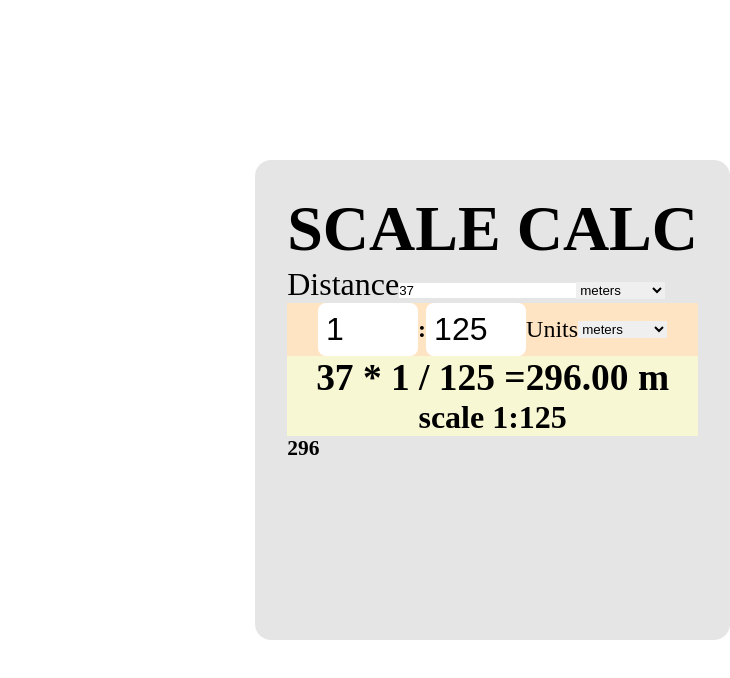
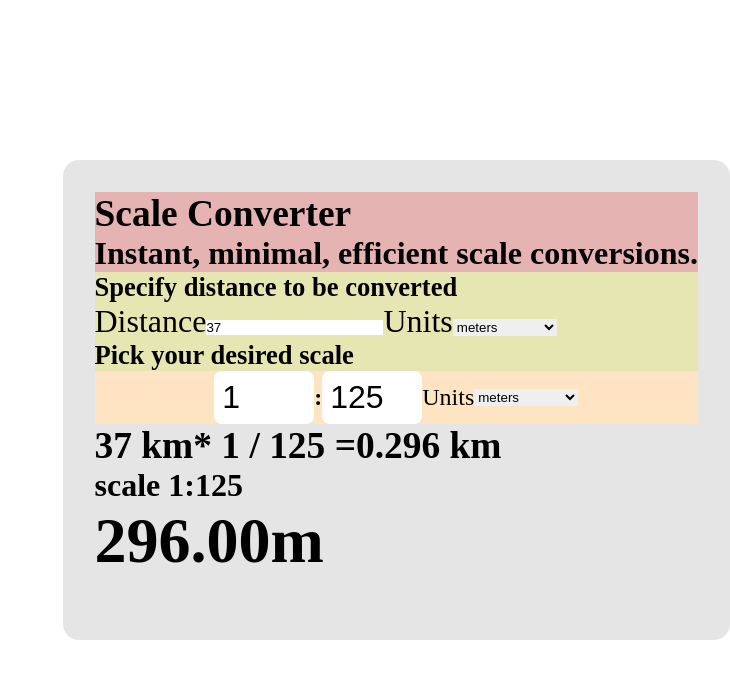
Before and after one commit to devtoti/archtools, a Next.js app: page / in a window 1280 px wide. Shown: the top 678 px of the page, without its empty margins (550-1280 px from the left). Built offline with nearby package versions, Linux system fonts and the light colour scheme.

Commit message:
Add body structure html

```diff
--- a/components/ScaleCalculator.js
+++ b/components/ScaleCalculator.js
@@ -18,6 +18,8 @@ export default function ScaleCalculator(props) {
   const [denominator, setDenominator] = useState(125)
   const [simplifiedRatio, setSimplifiedRatio] = useState({ n: 0, d: 0 })
 
+  let ratio = +numerator / +denominator
+  let sameUnitsResult = userValue * ratio
 
   useEffect(() => {
 
@@ -76,38 +78,62 @@ export default function ScaleCalculator(props) {
   return (
 
     <div className={styles.container}>
-      <h1>SCALE CALC</h1>
-      <label htmlFor="user">Distance</label>
-      <input type="number" id="user" placeholder="user input" value={userValue} onChange={(e) => setUserValue(Number(e.target.value))} />
+      <div className={styles.header}>
+        <h3><span>Scale</span> Converter</h3>
+        <h4>Instant, minimal, efficient scale conversions.</h4>
+        <hr></hr>
+      </div>
+      <div className={styles.body}>
+        <h5 className={styles.instruction}>Specify distance to be converted</h5>
+      <label htmlFor="real-length">Distance</label>
+      <input type="number" id="real-length" placeholder="user input" value={userValue} onChange={(e) => setUserValue(Number(e.target.value))} />
 
-      <select id="units" ref={userRef} onChange={() => setUserUnits(userRef.current.value)}>
+      <label htmlFor="initial-units">Units</label>
+      <select id="initial-units" ref={userRef} onChange={() => setUserUnits(userRef.current.value)}>
+        <optgroup label="International">
           <option value="mm">milimeters</option>
           <option value="cm">centimeters</option>
           <option value="m" selected>meters</option>
           <option value="km">kilometers</option>
+        </optgroup>
+        <optgroup label="Imperial">
+          <option value="in">inches</option>
+          <option value="ft">feet</option>
+          <option value="yd">yards</option>
+          <option value="mi">miles</option>
+        </optgroup>
       </select>
       <br></br>
+        <h5 className={styles.instruction}>Pick your desired scale</h5>
       <div className={styles.inputs__scales} onChange={() => ratioTo1(numerator, denominator)}>
-
         <input type="number" id="real-length" placeholder="real length" value={numerator} onChange={(e) => setNumerator(Number(e.target.value))} />
         <h4>:</h4>
         <input type="number" id="scale-length" placeholder="scale length" value={denominator} onChange={(e) => setDenominator(Number(e.target.value))} />
         <label htmlFor="desiredUnits">Units</label>
         <select id="desiredUnits" ref={scaledRef} onChange={() => setScaledUnits(scaledRef.current.value)}>
+          <optgroup label="International">
             <option value="mm">milimeters</option>
             <option value="cm">centimeters</option>
             <option value="m" selected>meters</option>
             <option value="km">kilometers</option>
+          </optgroup>
+          <optgroup label="Imperial">
+            <option value="in">inches</option>
+            <option value="ft">feet</option>
+            <option value="yd">yards</option>
+            <option value="mi">miles</option>
+          </optgroup>
         </select>
       </div>
-      <div className="results">
+      </div>
+      <div className={styles.results}>
 
-        <h3>{`${userValue} * ${numerator} / ${denominator} =` + scaleResult.toFixed(2).toString().replace(/\B(?=(\d{3})+(?!\d))/g, ",") + " " + scaledUnits}</h3>
+        <h3>{`${userValue + " " + userUnits}* ${numerator} / ${denominator} =` + sameUnitsResult + " " + userUnits}</h3>
 
         <h4>scale {numerator}:{denominator}</h4>
-
       </div>
-      <h6>{scaleResult}</h6>
+      <h1>
+        {scaleResult.toFixed(2).toString().replace(/\B(?=(\d{3})+(?!\d))/g, ",") + scaledUnits}</h1>
     </div>
   )
 }
--- a/styles/scales.module.scss
+++ b/styles/scales.module.scss
@@ -23,3 +23,11 @@ box-sizing: border-box;
     }
 
 }
+
+.header {
+    background-color: hsl(0 50% 80%);
+}
+
+.body {
+    background-color: hsl(60, 50%, 80%);
+}
```
Lines whose indentation alone changed are shown as unchanged.
